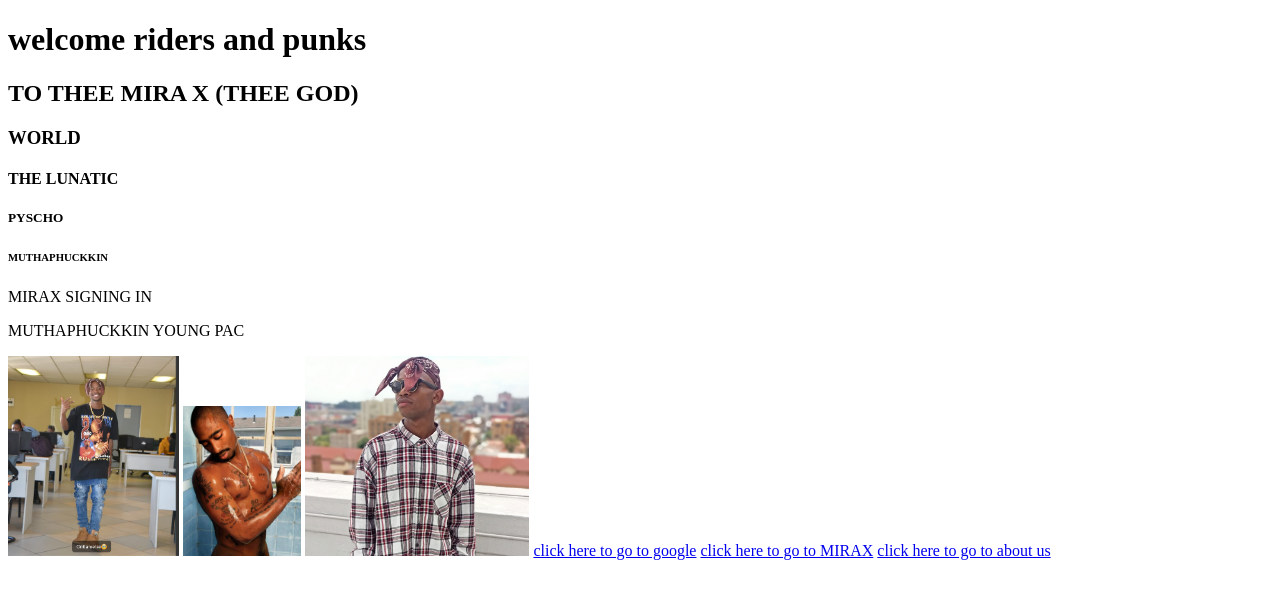
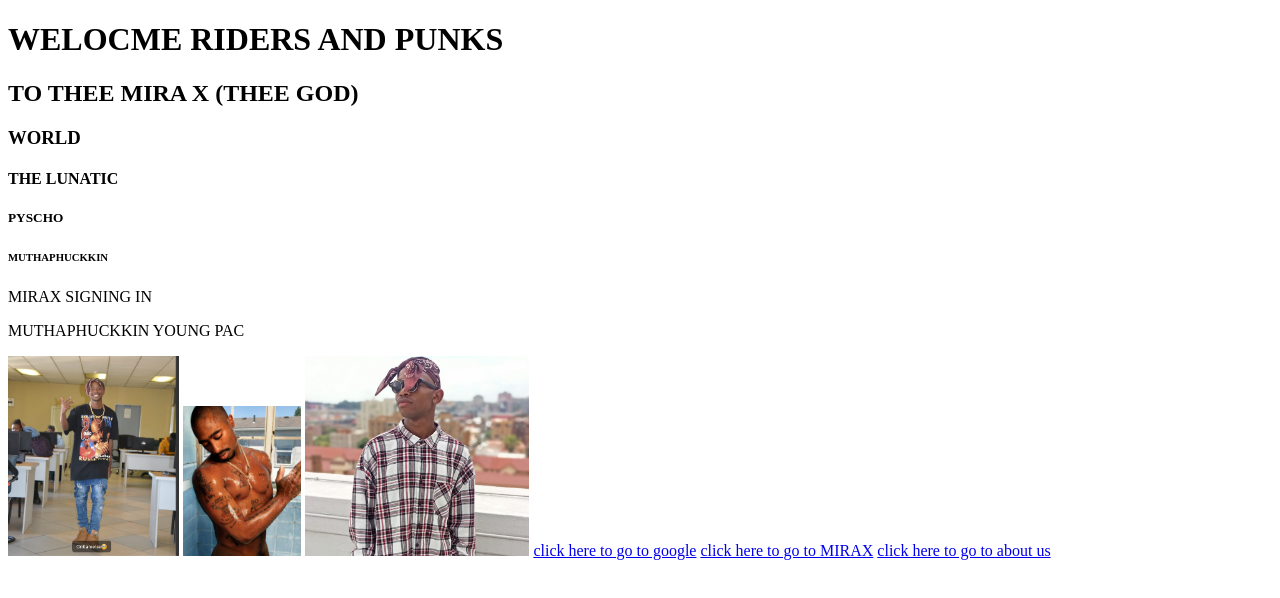
Before and after one commit to MiraX00/My-Joourney-Towards-Coding, a plain HTML site: page index.html in a window 1280 px wide. Drawn offline with Linux system fonts and the light colour scheme.

Commit message:
Update index.html

```diff
--- a/index.html
+++ b/index.html
@@ -4,7 +4,7 @@
 
     </head>
     <body>
-        <H1>welcome riders and punks</H1>
+        <H1>WELOCME RIDERS AND PUNKS</H1>
         <H2>TO THEE MIRA X (THEE GOD)</H2>
         <H3>WORLD</H3>
         <H4>THE LUNATIC</H4>
```
